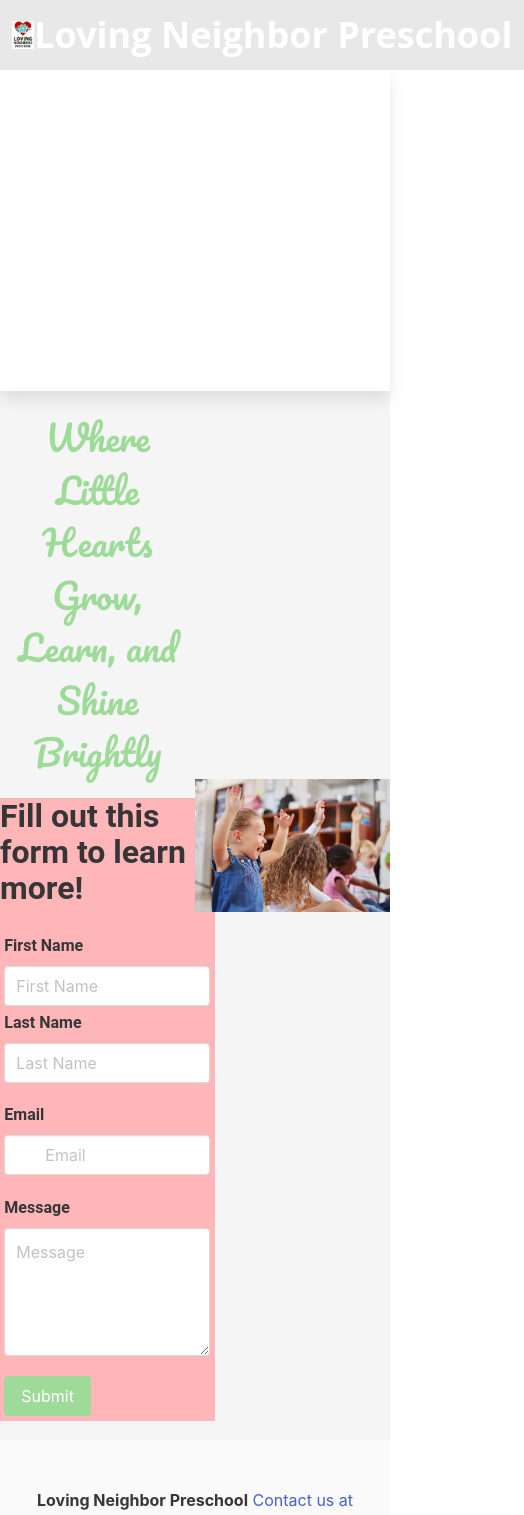
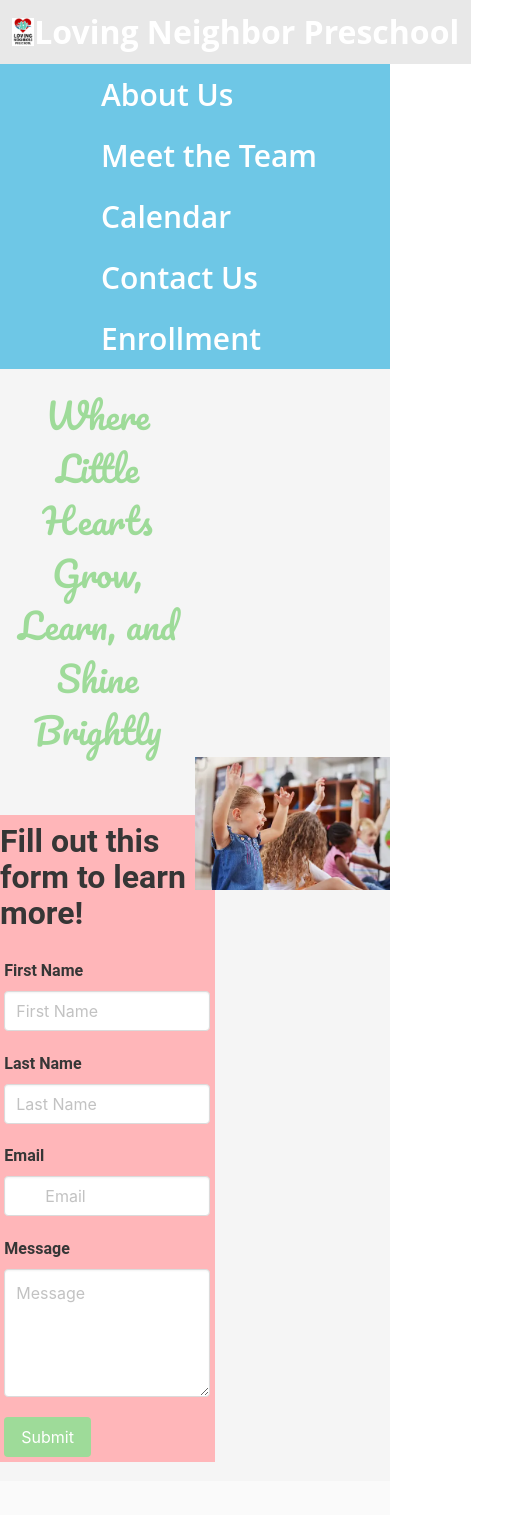
Before and after one commit to breschmidt182/lovingNeighborPreschool, a React (Create React App) app: page / in a window 390 px wide. Shown: the top 1515 px of the page, 524 px wide, since content can reach past the window. Built offline with nearby package versions, Linux system fonts and the light colour scheme.

Commit message:
fixed navbar so it's mobile friendly. For the most part. Need to fix the business name in navbar so it flexes like the rest of the nav.

```diff
--- a/src/App.css
+++ b/src/App.css
@@ -4,17 +4,21 @@
 
 #nav {
 	background-color: #6EC7E6;
+	flex-wrap: wrap;
 }
 #navName{
 	color: #FFFFFF;
 	font-family:'Open Sans';
 	font-weight: bold;
-	font-size: 36px;
+	font-size: 32px;
+	flex-wrap: wrap;
 }
 
 #navbarBasicExample{
 	color: #FFFFFF;
 	font-family:'Open Sans';
+	margin-left: 50px;
+	padding-left: 10%;
 }
 
 #navItem{
@@ -34,15 +38,10 @@
 	font-family: "Pacifico";
 	font-size: 35px;
 }
-#homeImg{
+#homeImg {
 	float: right;
 	max-width: 50%;
 	height: auto;
-}
-
-#fname{
-	margin-bottom: 0%;
-	padding-bottom: 0%;
 }
 
 .field{
@@ -60,7 +59,8 @@
 	max-width: 55%;
 	font-family: Roboto;
 	margin-bottom: 5%;
-	margin-top: 5%;
+	margin-top: 15%;
+	padding-top: 2%;
 }
 
 #subtitle {
--- a/src/components/Navigation.js
+++ b/src/components/Navigation.js
@@ -1,19 +1,21 @@
 import 'bulma/css/bulma.min.css';
 const Navigation = (props) => {
 	return(
-		<nav id= 'nav' className='navbar is-spaced is-light has-shadow' role='navigation' open-sans= "main navigation">
+		<nav id= 'nav' className='navbar is-spaced is-light has-shadow' role='navigation' aria-label= "main navigation">
 			<div className="navbar-brand scale-in-hor-left">
        <a className="navbar-item title is-4" id='navName' href="/">
 			 	 <img src={require('../img/logo.png')} alt='logo'></img>
 			   Loving Neighbor Preschool
 	     </a>
       </div>
-			<div id='navbarBasicExample' className='navbar-end navbar-menu has-dropdown is-active title is-4'>
-				<a className='navbar-item slide-in-right' id='navItem' href='/aboutus'>About Us</a>
-				<a className='navbar-item slide-in-right' id='navItem'  href='/staff'>Meet the Team</a>
-				<a className='navbar-item slide-in-right' id='navItem'  href='/calendar'>Calendar</a>
-				<a className='navbar-item slide-in-right' id='navItem' href='/contactus'>Contact Us</a>
-				<a className='navbar-item slide-in-right' id='navItem' href='/enrollment'>Enrollment</a>
+			<div id='navbarBasicExample' className='nabar-menu has-dropdown is-active title is-4'>
+				<div className='navbar-end'>
+					<a className='navbar-item slide-in-right' id='navItem' href='/aboutus'>About Us</a>
+					<a className='navbar-item slide-in-right' id='navItem'  href='/staff'>Meet the Team</a>
+					<a className='navbar-item slide-in-right' id='navItem'  href='/calendar'>Calendar</a>
+					<a className='navbar-item slide-in-right' id='navItem' href='/contactus'>Contact Us</a>
+					<a className='navbar-item slide-in-right' id='navItem' href='/enrollment'>Enrollment</a>
+				</div>
 			</div>
 		</nav>
 	)
--- a/src/pages/Home.js
+++ b/src/pages/Home.js
@@ -9,7 +9,7 @@ function Home () {
 
       <form className='formsec'>
 			 <h2 className='title is-3'>Fill out this form to learn more!</h2>
-			 <div className='field' id='fname'>
+			 <div className='field'>
 				 <label className='label'>First Name</label>
 				 <div className='control' id='fname'>
 					 <input className='input' type='text' placeholder='First Name'/>
```
